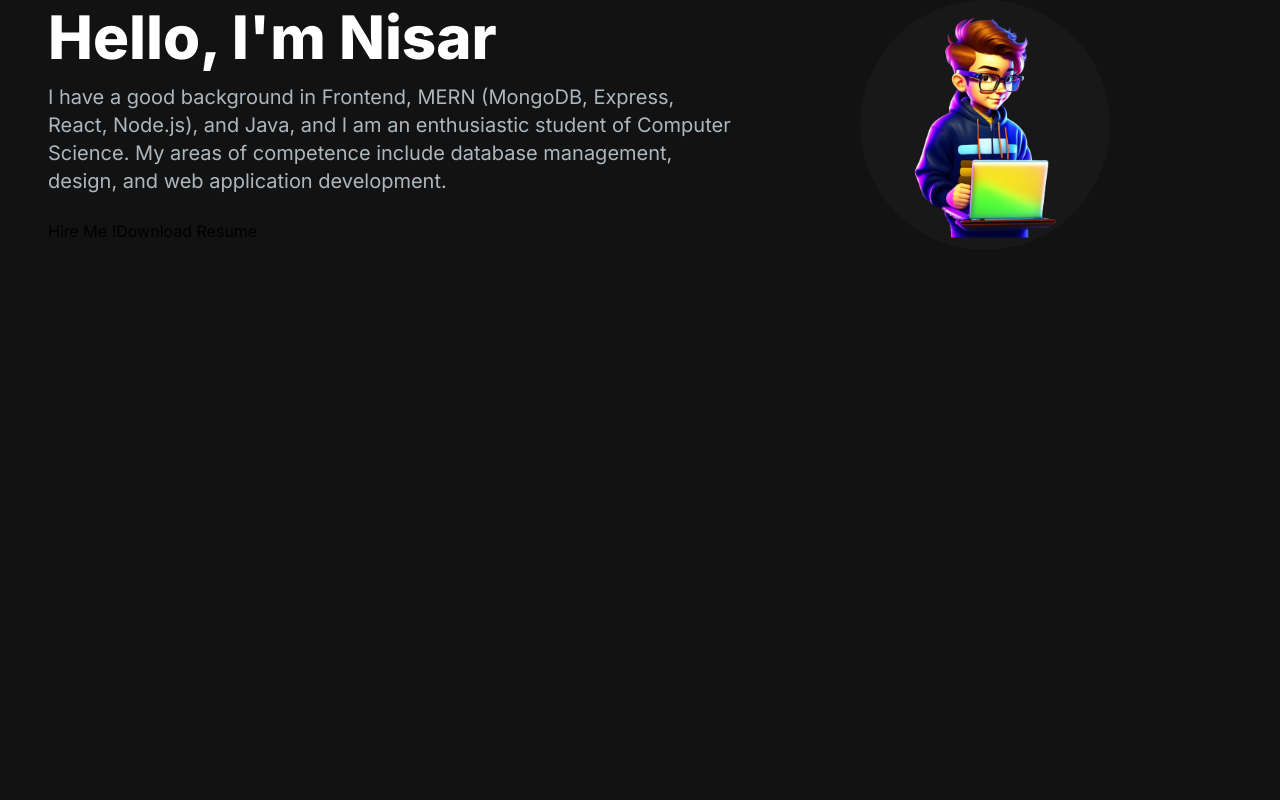
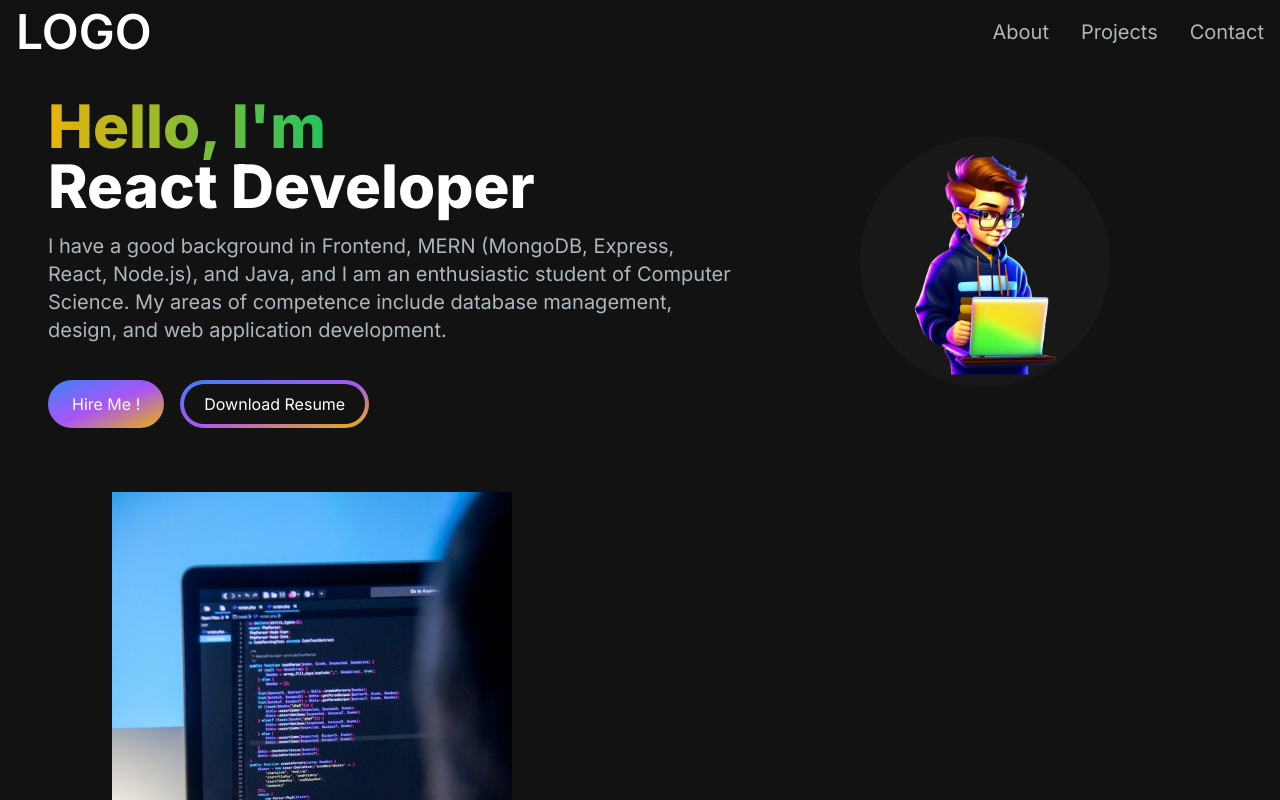
Before and after one commit to Nisar001/Portfolio_WebApp, a Next.js app: page / in a window 1280 px wide. Shown: the top 800 px of the page. Built offline with nearby package versions, Linux system fonts and the light colour scheme.

Commit message:
Hero Section is completed

```diff
--- /dev/null
+++ b/src/app/components/AboutSection.jsx
@@ -0,0 +1,14 @@
+import React from 'react'
+import Image from 'next/image';
+
+const AboutSection = () => {
+  return (
+    <section className="text-white">
+      <div className="md:grid md:grid-cols-2 gap-8 items-center py-8 px-4 xl:gap-16 sm:py-16 xl:px-16 ">
+         <Image src="/images/about-image.jpg" width={400} height={400}/>
+      </div>
+    </section>
+  )
+}
+
+export default AboutSection
--- a/src/app/components/HeroSection.jsx
+++ b/src/app/components/HeroSection.jsx
@@ -1,19 +1,45 @@
+"use client";
 import React from 'react';
 import Image from 'next/image';
+import { TypeAnimation } from 'react-type-animation';
 
 const HeroSection = () => {
   return (
    <section>
-          <div className="grid grid-col-1 lg:grid-cols-12">
-            <div className="col-span-7 place-self-center">
-               <h1 className="text-white mb-4 text-4xl lg:text-6xl font-extrabold">Hello, I'm Nisar</h1>
-               <p className="text-[#ADB7BE] text-lg mb-6 lg:text-xl">I have a good background in Frontend, MERN (MongoDB, Express, React, Node.js),
+          <div className="grid grid-col-1 sm:grid-cols-12">
+            <div className="col-span-7 place-self-center text-center sm:text-left">
+               <h1 className="text-white mb-4 text-4xl sm:text-5xl lg:text-6xl font-extrabold">
+              <span className="text-transparent bg-clip-text bg-gradient-to-r from-yellow-500 to-green-500 ">Hello, I'm {" "}
+              </span>
+              <br></br>
+               <TypeAnimation
+                  sequence={[
+                  'Nisar',
+                  1000,
+                  'Web Developer',
+                  1000,
+                  'React Developer',
+                  1000,
+                  'Designer',
+                  1000
+               ]}
+               wrapper="span"
+               speed={50}
+               repeat={Infinity}
+               /></h1>
+               <p className="text-[#ADB7BE] text-base sm:text-lg mb-6 lg:text-xl">I have a good background in Frontend, MERN (MongoDB, Express, React, Node.js),
                and Java, and I am an enthusiastic student of Computer Science. My areas of competence
                include database management, design, and web application development.
                </p>
                <div>
-                  <button>Hire Me !</button>
-                  <button>Download Resume</button>
+                  <button className="px-6 py-3 w-full sm:w-fit rounded-full mr-4 bg-gradient-to-br from-blue-500 via-purple-500 to-yellow-500 hover:bg-slate-200 text-white">
+                  Hire Me !
+                  </button>
+                  <button className="px-1 py-1 w-full sm:w-fit rounded-full bg-gradient-to-br from-blue-500 via-purple-500 to-yellow-500 hover:bg-slate-800 text-white mt-3">
+                  <span className="block bg-[#121212] hover:bg-slate-800 rounded-full px-5 py-2">
+                     Download Resume
+                  </span>
+                  </button>
                </div>
             </div>
             <div className="col-span-5 place-self-center mt-4 lg:mt-0">
--- /dev/null
+++ b/src/app/components/MenuOverlay.jsx
@@ -0,0 +1,14 @@
+import React from 'react'
+import NavLink from './NavLink'
+
+const MenuOverlay = ({links}) => {
+  return (
+    <ul className="flex flex-col py-4 items-center">{links.map((link, index)=>(
+      <li key={index}>
+      <NavLink href={link.path} title={link.title}/>
+      </li>
+    ))}</ul>
+  )
+}
+
+export default MenuOverlay
--- /dev/null
+++ b/src/app/components/NavLink.jsx
@@ -0,0 +1,12 @@
+import Link from "next/link";
+const NavLink = ({href, title}) => {
+   return (
+      <Link
+      href={href}
+      className="block py-2 pl-3 pr-4 text-[#ADB7BE] sm:text-xl rounded md:p-0 hover:text-white">
+      {title}
+      </Link>
+   );
+};
+
+export default NavLink;
--- /dev/null
+++ b/src/app/components/Navbar.jsx
@@ -0,0 +1,62 @@
+"use client";
+import Link from 'next/link'
+import React, { useState } from 'react'
+import NavLink from './NavLink'
+import { Bars3Icon, XCircleIcon} from '@heroicons/react/24/solid';
+import MenuOverlay from './MenuOverlay';
+
+const navLinks = [
+   {
+      title: "About",
+      path: "#about",
+   },
+   {
+      title: "Projects",
+      path: "#projects"
+   },
+   {
+      title: "Contact",
+      path: "#contact",
+   }
+]
+
+const Navbar = () => {
+
+   const [navbarOpen, setNavbarOpen] = useState(false);
+
+  return (
+    <nav className="fixed top-0 left-0 right-0 z-10 bg-[#121212] bg-opacity-90">
+      <div className="flex flex-wrap items-center justify-between mx-auto px-4 py-2">
+         <Link href={"/"} className="text-2xl md:text-5xl text-white font-semibold">
+         LOGO
+         </Link>
+         <div className="mobile-menu block md:hidden">
+            {
+               !navbarOpen ? (
+                  <button onClick={() => setNavbarOpen(true)} className="flex items-center px-3 py-2 border border-slate-200 text-slate-200 hover:text-white hover:border-white">
+                     <Bars3Icon className="h-5 w-5"/>
+                  </button>
+               ) : (
+                  <button onClick={() => setNavbarOpen(false)} className="flex items-center px-3 py-2 border border-slate-200 text-slate-200 hover:text-white hover:border-white">
+                    <XCircleIcon className="h-5 w-5"/>
+                  </button>
+               )
+            }
+         </div>
+         <div className="menu hidden md:block md:w-auto" id="navbar">
+            <ul className="flex p-4 md:p-0 md:flex-row md:space-x-8 mt-0">
+               {navLinks.map((link, index)=>(
+                     <li key={index}>
+                        <NavLink href={link.path} title={link.title}/>
+                     </li>
+                  ))
+               }
+            </ul>
+         </div>
+      </div>
+      {navbarOpen ? <MenuOverlay links={navLinks}/> : null}
+    </nav>
+  )
+}
+
+export default Navbar;
--- a/src/app/page.js
+++ b/src/app/page.js
@@ -1,10 +1,16 @@
 import Image from 'next/image';
 import HeroSection from './components/HeroSection';
+import Navbar from './components/Navbar';
+import AboutSection from './components/AboutSection';
 
 export default function Home() {
   return (
-    <main className="flex min-h-screen flex-col bg-[#121212] container mx-auto px-12 py=4">
+    <main className="flex min-h-screen flex-col bg-[#121212] container">
+     <Navbar/>
+      <div className="container mt-24 mx-auto px-12 py=4">
       <HeroSection/>
+      <AboutSection/>
+      </div>
     </main>
   )
 }
```
Also changed, not shown: package.json (+6 -4 lines), public/images/about-image.jpg (added), 1 other file (tests, documents, lock files or other folders).
